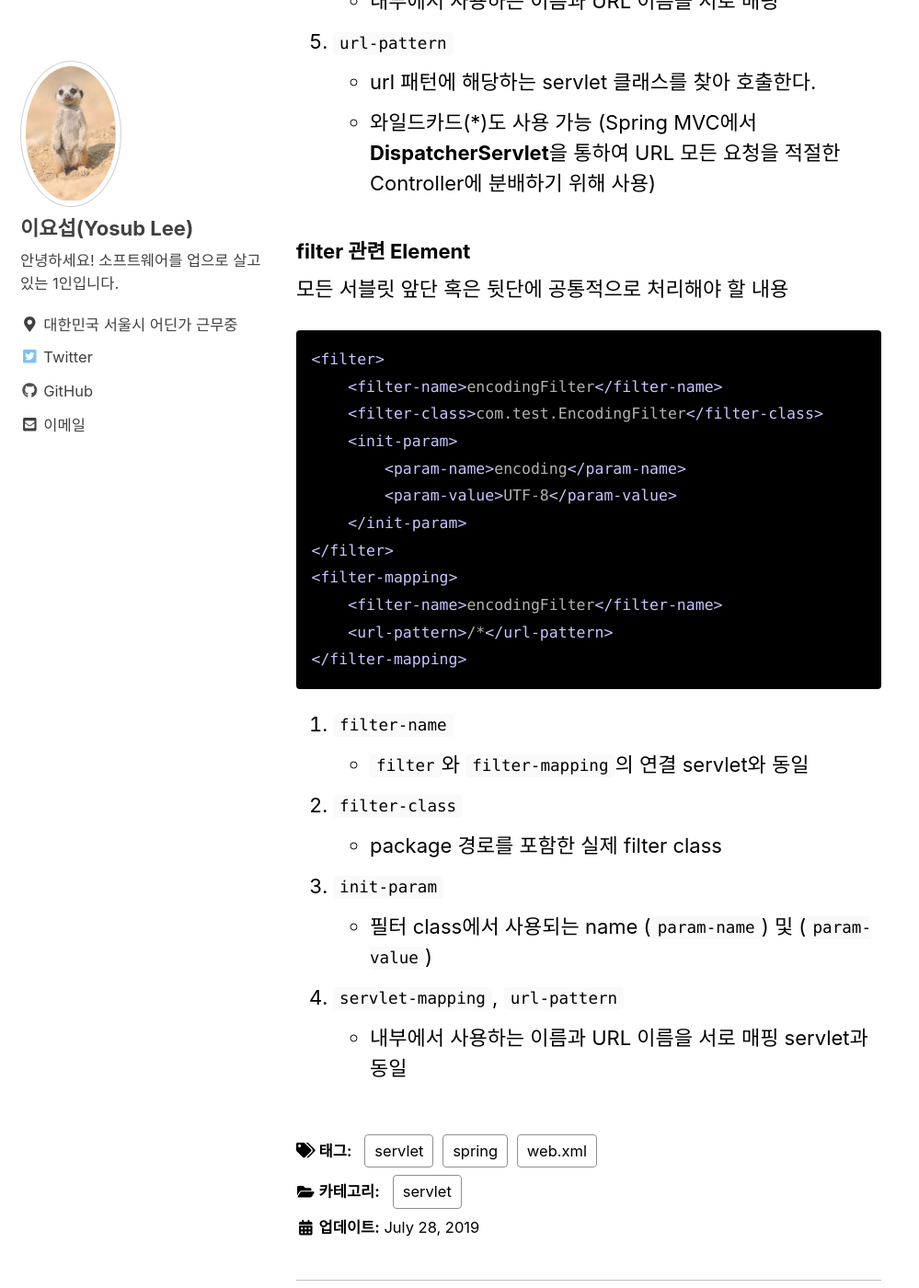
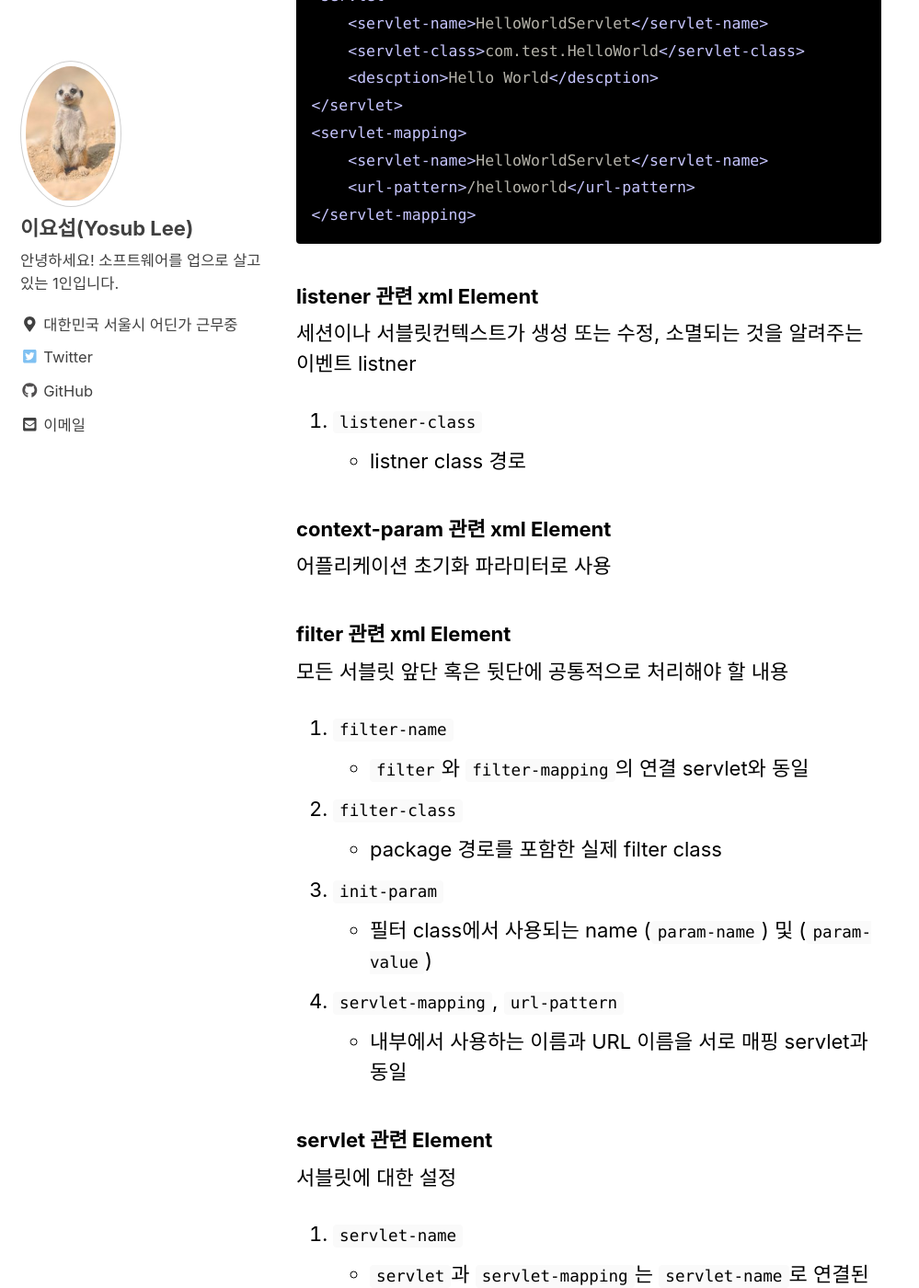
Before and after one commit to YosubLee/ysdev, a Jekyll site: the page built from _posts/2019-07-28-servlet-web.xml.md, in a window 1280 px wide and 1400 px high, scrolled down 1256 px. Shown: the whole window at 92% size, without its empty margins (0-999 px from the left). Built offline with Jekyll 4.4.1, drawn with Linux system fonts in a browser that asks for light colours; cached includes are drawn as plain includes; comment, search, counter and statistics services are not loaded; some of the changed text lies outside the part shown.

Commit message:
web.xml fix

`````diff
--- a/_posts/2019-07-28-servlet-web.xml.md
+++ b/_posts/2019-07-28-servlet-web.xml.md
@@ -7,9 +7,33 @@ tags : [servlet,spring,web.xml]
 JSP와 Servlet만 구성된 경우 web.xml을 배포 서술자라 한다. 파일 확장자에서 의미하는 바처럼 xml문법을 따른다.
 
 ## web.xml 주요 Element
-### servlet 관련 Element
-서블릿에 대한 설정
 ````xml
+<!-- listener 관련 xml Element -->
+<listener>
+    <listener-class>org.springframework.web.context.ContextLoaderListener</listener-class>
+</listener>
+
+<!-- context-param 관련 xml Element -->
+<context-param>
+    <param-name>contextConfigLocation</param-name>
+    <param-value>/WEB-INF/config/mariadb.xml</param-value>
+</context-param>
+
+<!-- filter 관련 xml Element -->
+<filter>
+    <filter-name>encodingFilter</filter-name>
+    <filter-class>org.springframework.web.filter.CharacterEncodingFilter</filter-class>
+    <init-param>
+        <param-name>encoding</param-name>
+        <param-value>UTF-8</param-value>
+    </init-param>
+</filter>
+<filter-mapping>
+    <filter-name>encodingFilter</filter-name>
+    <url-pattern>/*</url-pattern>
+</filter-mapping>
+
+<!-- Servlet 관련 xml Element -->
 <servlet>
     <servlet-name>HelloWorldServlet</servlet-name>
     <servlet-class>com.test.HelloWorld</servlet-class>
@@ -20,7 +44,28 @@ JSP와 Servlet만 구성된 경우 web.xml을 배포 서술자라 한다. 파일
     <url-pattern>/helloworld</url-pattern>
 </servlet-mapping>
 ````
-1. `servlet-name`
+### listener 관련 xml Element
+세션이나 서블릿컨텍스트가 생성 또는 수정, 소멸되는 것을 알려주는 이벤트 listner
+1. `listener-class`
+- listner class 경로
+
+### context-param 관련 xml Element
+어플리케이션 초기화 파라미터로 사용
+
+### filter 관련 xml Element
+모든 서블릿 앞단 혹은 뒷단에 공통적으로 처리해야 할 내용
+1. `filter-name`
+- `filter`와 `filter-mapping`의 연결 servlet와 동일
+2. `filter-class`
+-  package 경로를 포함한 실제 filter class
+3. `init-param`
+- 필터 class에서 사용되는 name (`param-name`) 및 (`param-value`)
+4. `servlet-mapping`, `url-pattern`
+- 내부에서 사용하는 이름과 URL 이름을 서로 매핑 servlet과 동일
+
+### servlet 관련 Element
+서블릿에 대한 설정
+ 1. `servlet-name`
 - `servlet`과 `servlet-mapping`는 `servlet-name`로 연결된다.
 2. `servlet-class`
 - package 경로를 포함한 실제 servlet 클래스
@@ -32,28 +77,3 @@ JSP와 Servlet만 구성된 경우 web.xml을 배포 서술자라 한다. 파일
 - url 패턴에 해당하는 servlet 클래스를 찾아 호출한다.
 - 와일드카드(*)도 사용 가능
 (Spring MVC에서 **DispatcherServlet**을 통하여 URL 모든 요청을 적절한 Controller에 분배하기 위해 사용)
-
-### filter 관련 Element
-모든 서블릿 앞단 혹은 뒷단에 공통적으로 처리해야 할 내용
-````xml
-<filter>
-    <filter-name>encodingFilter</filter-name>
-    <filter-class>com.test.EncodingFilter</filter-class>
-    <init-param>
-        <param-name>encoding</param-name>
-        <param-value>UTF-8</param-value>
-    </init-param>
-</filter>
-<filter-mapping>
-    <filter-name>encodingFilter</filter-name>
-    <url-pattern>/*</url-pattern>
-</filter-mapping>
-````
-1. `filter-name`
-- `filter`와 `filter-mapping`의 연결 servlet와 동일
-2. `filter-class`
--  package 경로를 포함한 실제 filter class
-3. `init-param`
-- 필터 class에서 사용되는 name (`param-name`) 및 (`param-value`)
-4. `servlet-mapping`, `url-pattern`
-- 내부에서 사용하는 이름과 URL 이름을 서로 매핑 servlet과 동일
`````
Also changed, not shown: _posts/2019-02-19-nginx-install.md (line endings or trailing spaces), 1 other file.
